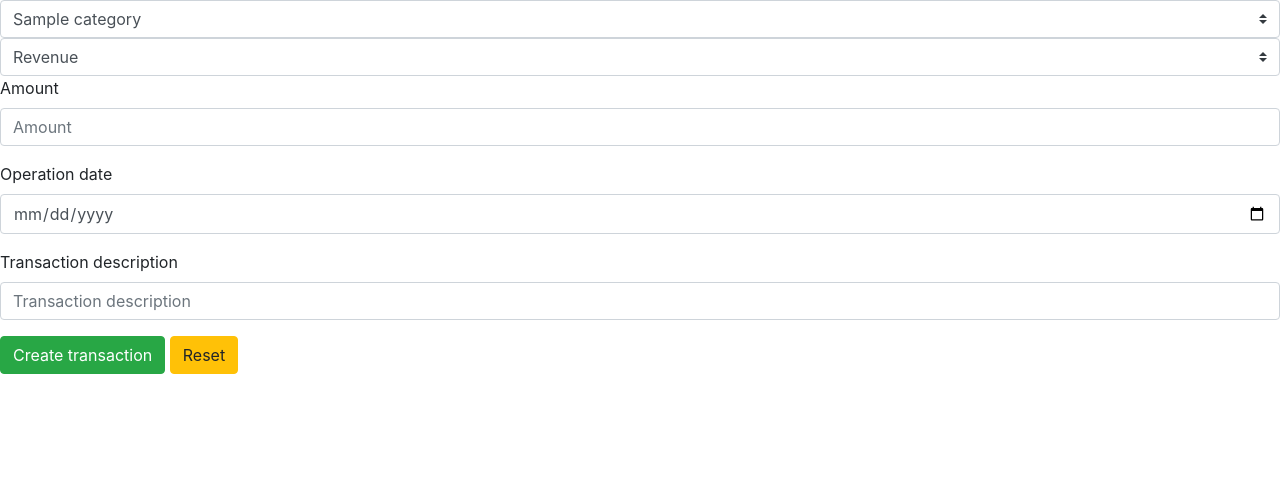
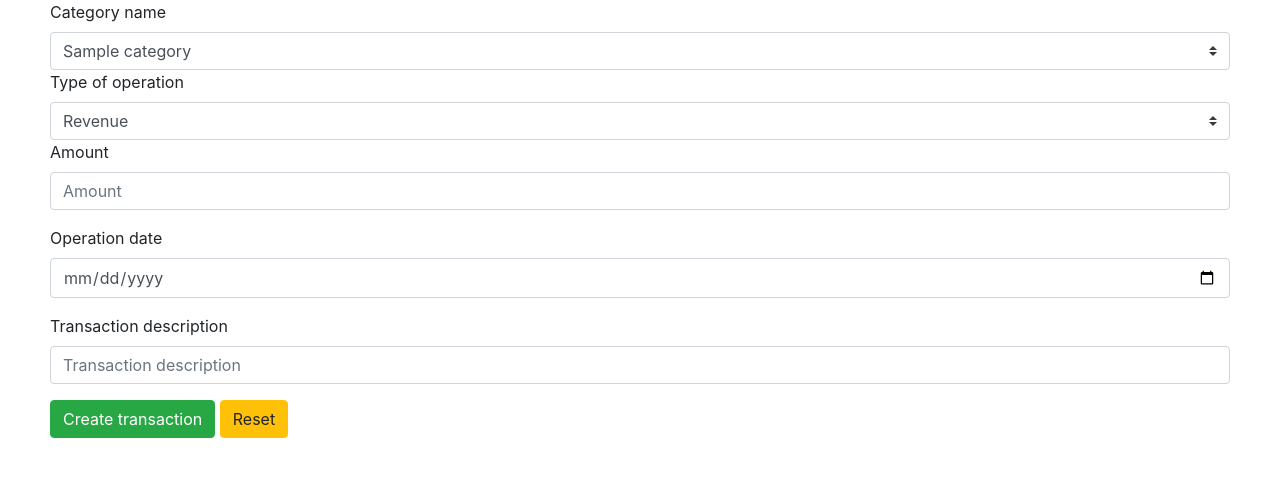
Before and after one commit to adrianashymoniak/FinanceManager, a Django app: page /add-transaction/ in a window 1280 px wide. Shown: the part 56-533 px from the top of the page. Run offline with Django 3.2, Linux system fonts and the light colour scheme; a user stored in the database is signed in; tables that the repository leaves empty hold one stand-in row (values such as "Sample post"); some libraries are stand-ins or nearby versions.

Commit message:
Add styles in base.css

```diff
--- a/finance_manager/static/css/base.css
+++ b/finance_manager/static/css/base.css
@@ -1,3 +1,7 @@
 .form-control {
     margin: auto;
 }
+
+.alignment {
+    margin: auto 50px auto 50px;
+}
--- a/finance_manager/templates/add-category-page.html
+++ b/finance_manager/templates/add-category-page.html
@@ -6,11 +6,12 @@
     {{ value|linebreaks }}
     <form method="post">
         {% csrf_token %}
+        <div class="alignment">
             <div class="form-group">
                 <label for="category-name">Category name</label>
                 <input type="text" class="form-control" id="category-name" placeholder="Name of category"
                        name="category_name"
-                   value="{{ category.category_name }}">
+                       value="{{ category.category_name }}" required>
             </div>
             <div class="form-group">
                 <label for="category-description">Category description</label>
@@ -21,5 +22,6 @@
 
             <button type="submit" id="submit-id" class="btn btn-success">Create category</button>
             <button type="reset" id="reset-id" class="btn btn-warning">Reset</button>
+        </div>
     </form>
 {% endblock %}
--- a/finance_manager/templates/add-transaction-page.html
+++ b/finance_manager/templates/add-transaction-page.html
@@ -5,12 +5,15 @@
 {% block authorized_user_content %}
     <form method="post">
         {% csrf_token %}
+        <div class="alignment">
             <div class="form-group">
+                <label>Category name</label>
                 <select class="custom-select" id="categories-id" name="category">
                     {% for category in categories %}
                         <option value="{{ category.id }}">{{ category.category_name }}</option>
                     {% endfor %}
                 </select>
+                <label>Type of operation</label>
                 <select class="custom-select" id="type-of-operation-id" name="type_of_operation">
                     {% for expense_choice in expense_choices %}
                         <option value="{{ expense_choice.0 }}">{{ expense_choice.0 }}</option>
@@ -18,21 +21,22 @@
                 </select>
                 <label for="amount-id">Amount</label>
                 <input type="text" class="form-control" id="amount-id" name="amount" placeholder="Amount"
-                   value="{{ transaction.amount }}">
+                       value="{{ transaction.amount }}" required>
             </div>
             <div class="form-group">
                 <label for="operation-date-id">Operation date</label>
                 <input type="date" class="form-control" id="operation-date-id" name="operation_date"
-                   value="{{ transaction.operation_date|date:'Y-m-d' }}">
+                       value="{{ transaction.operation_date|date:'Y-m-d' }}" required>
             </div>
             <div class="form-group">
                 <label for="transaction-description-id">Transaction description</label>
                 <input type="text" class="form-control" id="transaction-description-id" name="transaction_description"
                        placeholder="Transaction description"
-                   value="{{ transaction.transaction_description }}">
+                       value="{{ transaction.transaction_description }}" required>
             </div>
 
             <button type="submit" id="submit-id" class="btn btn-success">Create transaction</button>
             <button type="reset" id="reset-id" class="btn btn-warning">Reset</button>
+        </div>
     </form>
 {% endblock %}
--- a/finance_manager/templates/base.html
+++ b/finance_manager/templates/base.html
@@ -7,7 +7,7 @@
     <title>{% block title %}{% endblock %}</title>
     <link rel="stylesheet" href="https://maxcdn.bootstrapcdn.com/bootstrap/4.0.0/css/bootstrap.min.css"
           integrity="sha384-Gn5384xqQ1aoWXA+058RXPxPg6fy4IWvTNh0E263XmFcJlSAwiGgFAW/dAiS6JXm" crossorigin="anonymous">
-    <link rel="stylesheet" type="text/css" href="{% static 'base.css' %}"/>
+    <link rel="stylesheet" type="text/css" href="{% static 'css/base.css' %}"/>
     <script src="https://code.jquery.com/jquery-3.2.1.slim.min.js"
             integrity="sha384-KJ3o2DKtIkvYIK3UENzmM7KCkRr/rE9/Qpg6aAZGJwFDMVNA/GpGFF93hXpG5KkN"
             crossorigin="anonymous"></script>
--- a/finance_manager/templates/categories-page.html
+++ b/finance_manager/templates/categories-page.html
@@ -4,6 +4,7 @@
 {% endblock %}
 {% block authorized_user_content %}
     {{ value|linebreaks }}
+    <div class="alignment">
         <input class="form-control mr-sm-2" id="search-id" type="text" placeholder="Search..">
         {{ value|linebreaks }}
         <div class="table-responsive">
@@ -23,7 +24,8 @@
                         <td><a href="{% url 'category-details' pk=category.pk %}">{{ category.category_name }}</a></td>
                         <td>{{ category.category_description }}</td>
                         <td>
-                        <a id="edit-category" class="btn btn-info" href="{% url 'edit-category-page' pk=category.id %}">Edit
+                            <a id="edit-category" class="btn btn-info"
+                               href="{% url 'edit-category-page' pk=category.id %}">Edit
                                 category</a>
                             <a id="delete-category" class="btn btn-danger"
                                href="{% url 'delete-category' pk=category.id %}">Delete
@@ -35,7 +37,7 @@
                 </tbody>
             </table>
         </div>
-
+    </div>
     <script>
         $(document).ready(function () {
             {% if messages %}
--- a/finance_manager/templates/home-page.html
+++ b/finance_manager/templates/home-page.html
@@ -4,6 +4,7 @@
 {% endblock %}
 {% block authorized_user_content %}
     {{ value|linebreaks }}
+    <div class="alignment">
         <div class="input-group mb-3">
             <div class="input-group-prepend">
                 <label class="input-group-text" for="inputGroupSelect01">Options</label>
@@ -53,6 +54,7 @@
                 </tbody>
             </table>
         </div>
+    </div>
     <script>
         $(document).ready(function () {
             $('select[name="categories"]').change(function () {
--- a/finance_manager/templates/report-generator.html
+++ b/finance_manager/templates/report-generator.html
@@ -2,6 +2,7 @@
 {% block authorized_user_content %}
     <form method="post">
         {% csrf_token %}
+        <div class="alignment">
             <label>From</label>
             <input class="form-control" id="operation-date-start-id" name="from" type="date" required>
             <label>To</label>
@@ -12,10 +13,13 @@
                     <option value="{{ expense_choice.0 }}">{{ expense_choice.0 }}</option>
                 {% endfor %}
             </select>
+            {{ value|linebreaks }}
             <div class="form-check">
                 <input class="form-check-input" type="radio" name="chart" value="category-pie" checked>Category Pie<br>
                 <input class="form-check-input" type="radio" name="chart" value="line-chart">Line Chart<br>
             </div>
+            {{ value|linebreaks }}
             <button class="btn btn-success" type="submit">Submit</button>
+        </div>
     </form>
 {% endblock %}
--- a/finance_manager_app/settings/base_settings.py
+++ b/finance_manager_app/settings/base_settings.py
@@ -13,7 +13,7 @@ https://docs.djangoproject.com/en/2.1/ref/settings/
 import os
 
 # Build paths inside the project like this: os.path.join(BASE_DIR, ...)
-BASE_DIR = os.path.dirname(os.path.dirname(os.path.dirname(os.path.abspath(__file__))))
+BASE_DIR = os.path.dirname(os.path.dirname(os.path.abspath(__file__)))
 
 # Quick-start development settings - unsuitable for production
 # See https://docs.djangoproject.com/en/2.1/howto/deployment/checklist/
@@ -54,7 +54,7 @@ ROOT_URLCONF = 'finance_manager_app.urls'
 TEMPLATES = [
     {
         'BACKEND': 'django.template.backends.django.DjangoTemplates',
-        'DIRS': ['templates'],
+        'DIRS': [],
         'APP_DIRS': True,
         'OPTIONS': {
             'context_processors': [
```
Also changed, not shown: finance_manager/templates/category-details-page.html (+6 -1 lines), finance_manager/templates/edit-category-page.html (+7 -3 lines), finance_manager/templates/edit-transaction-page.html (+9 -4 lines). Lines whose indentation alone changed are shown as unchanged.
